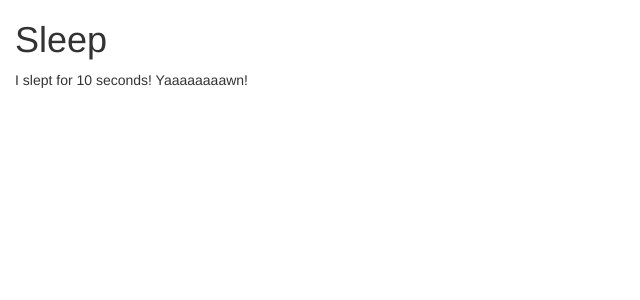
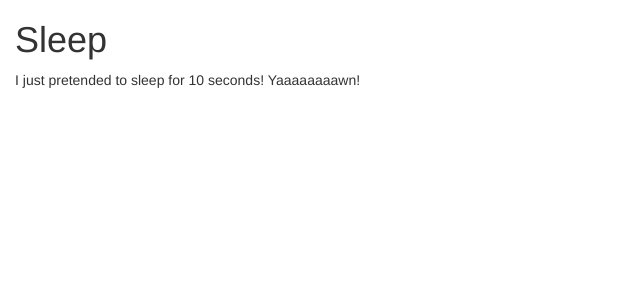
Before and after one commit to mattharley/pythonwa, a Django app: template demos/templates/demos/sleep.html in a window 1280 px wide. Shown: the top 300 px of the page, without its empty margins (0-640 px from the left). Run offline with Django 3.2, Linux system fonts and the light colour scheme; the template is opened without the code that fills it: most values are stand-ins (such as "Sample title", 1, 10 or a date in 2020); some libraries are stand-ins or nearby versions.

Commit message:
fixed sleepy time

```diff
--- a/demos/templates/demos/sleep.html
+++ b/demos/templates/demos/sleep.html
@@ -2,5 +2,5 @@
 
 {% block content %}
     <h1>Sleep</h1>
-    <p>I slept for {{ seconds }} seconds! Yaaaaaaaawn!</p>
+    <p>I just pretended to sleep for {{ seconds }} seconds! Yaaaaaaaawn!</p>
 {% endblock %}
--- a/demos/views.py
+++ b/demos/views.py
@@ -51,5 +51,5 @@ class SleepView(TemplateView):
                 context['seconds']
             )
         )
-        time.sleep(context['seconds'])
+        #time.sleep(context['seconds'])
         return context
```
